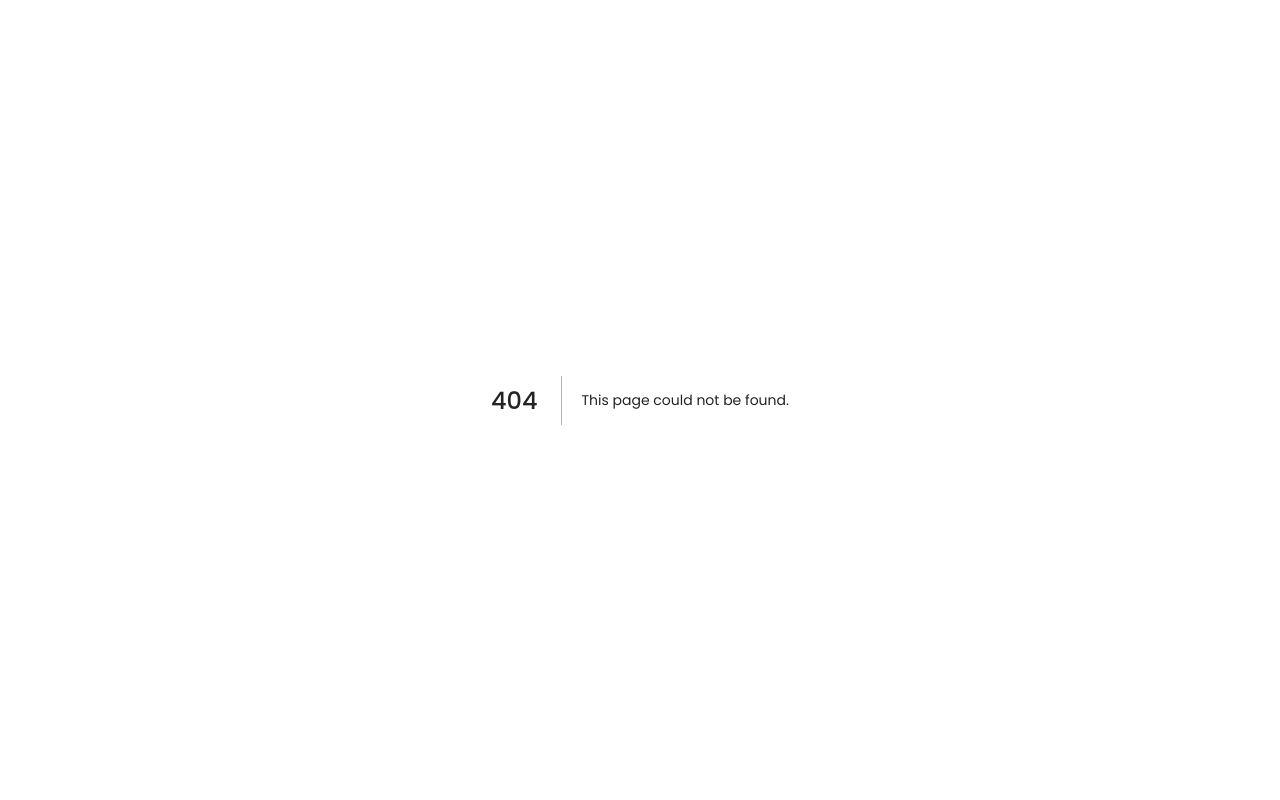
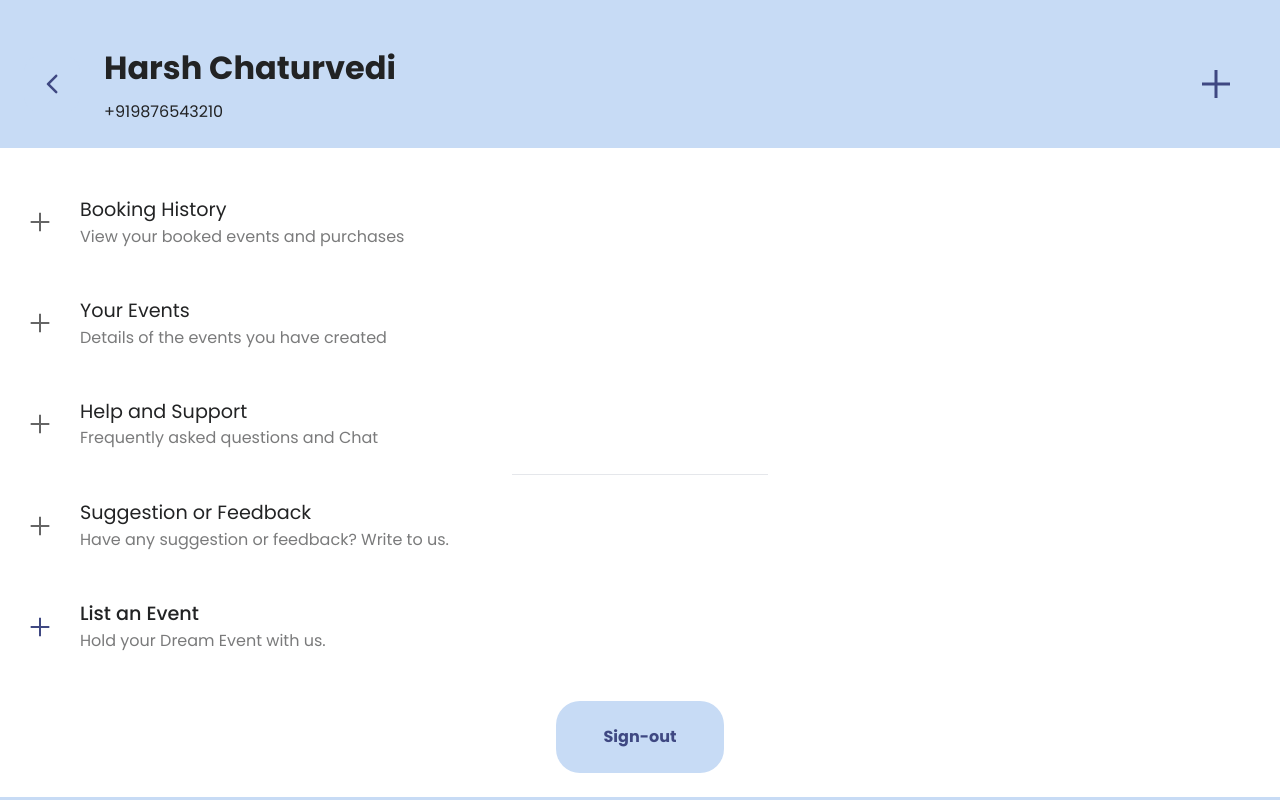
Before and after one commit to FlamingArch/pandaal, a Next.js app: page /settings in a window 1280 px wide. Before the commit this address had no page. Built offline with nearby package versions, Linux system fonts and the light colour scheme.

Commit message:
Added Settings Page

```diff
--- /dev/null
+++ b/pages/settings.js
@@ -0,0 +1,90 @@
+import Link from "next/link";
+import { Page, Scaffold } from "../components";
+import { List } from "../legacy/components";
+import { IconAdd, IconBack } from "../legacy/components/Icons";
+
+export default function settings() {
+  return (
+    <div
+      style={{}}
+      className="w-screen h-screen pt-5 bg-[#c7dbf5] dark:bg-primary-dark"
+    >
+      <Page>
+        <div className="flex items-center w-full h-fit">
+          <Link href="/">
+            <div className="ml-6 p-4 aspect-square w-fit rounded-[1rem] fill-primary bg-[#c7dbf5] cursor-pointer">
+              <IconBack />
+            </div>
+          </Link>
+          <div className="flex flex-col flex-grow gap-2 p-6">
+            <div className="font-bold text-[2rem]">Harsh Chaturvedi</div>
+            <div>+919876543210</div>
+          </div>
+          <Link href="/editprofile">
+            <div className="grid h-full cursor-pointer aspect-square place-content-center">
+              <IconAdd className="fill-primary dark:fill-[#c7dbf5]" />
+            </div>
+          </Link>
+        </div>
+        <div className="flex-grow bg-white dark:bg-black">
+          <List.View className="pt-6">
+            <div className="flex items-center p-6 ">
+              <IconAdd className="w-8 h-8 opacity-60 dark:fill-white" />
+              <List.Section>
+                <p className="text-[1.2rem]">Booking History</p>
+                <div className="opacity-60">
+                  View your booked events and purchases
+                </div>
+              </List.Section>
+            </div>
+            <div className="flex items-center p-6 ">
+              <IconAdd className="w-8 h-8 opacity-60 dark:fill-white" />
+              <List.Section>
+                <p className="text-[1.2rem]">Your Events</p>
+                <div className="opacity-60">
+                  Details of the events you have created
+                </div>
+              </List.Section>
+            </div>
+            <div className="flex items-center p-6 ">
+              <IconAdd className="w-8 h-8 opacity-60 dark:fill-white" />
+              <List.Section>
+                <p className="text-[1.2rem]">Help and Support</p>
+                <div className="opacity-60">
+                  Frequently asked questions and Chat
+                </div>
+              </List.Section>
+            </div>
+            <hr className="dark:border-gray-600 border-gray-200 mx-[40vw]" />
+            <div className="flex items-center p-6 ">
+              <IconAdd className="w-8 h-8 opacity-60 dark:fill-white" />
+              <List.Section>
+                <p className="text-[1.2rem]">Suggestion or Feedback</p>
+                <div className="opacity-60">
+                  Have any suggestion or feedback? Write to us.
+                </div>
+              </List.Section>
+            </div>
+            <div className="flex items-center p-6 ">
+              <IconAdd className="w-8 h-8 fill-primary dark:fill-[#c7dbf5]" />
+              <List.Section>
+                <p className="text-[1.2rem] font-medium">List an Event</p>
+                <div className="opacity-60">Hold your Dream Event with us.</div>
+              </List.Section>
+            </div>
+            <div className="grid p-6 place-content-center">
+              <div className="px-12 py-6 rounded-[1.5rem] font-bold text-primary cursor-pointer bg-[#c7dbf5]">
+                Sign-out
+              </div>
+            </div>
+          </List.View>
+        </div>
+        <div className="flex justify-around w-full">
+          <div className="p-4 font-bold">Share</div>
+          <div className="p-4 font-bold">Share</div>
+          <div className="p-4 font-bold">Share</div>
+        </div>
+      </Page>
+    </div>
+  );
+}
```
